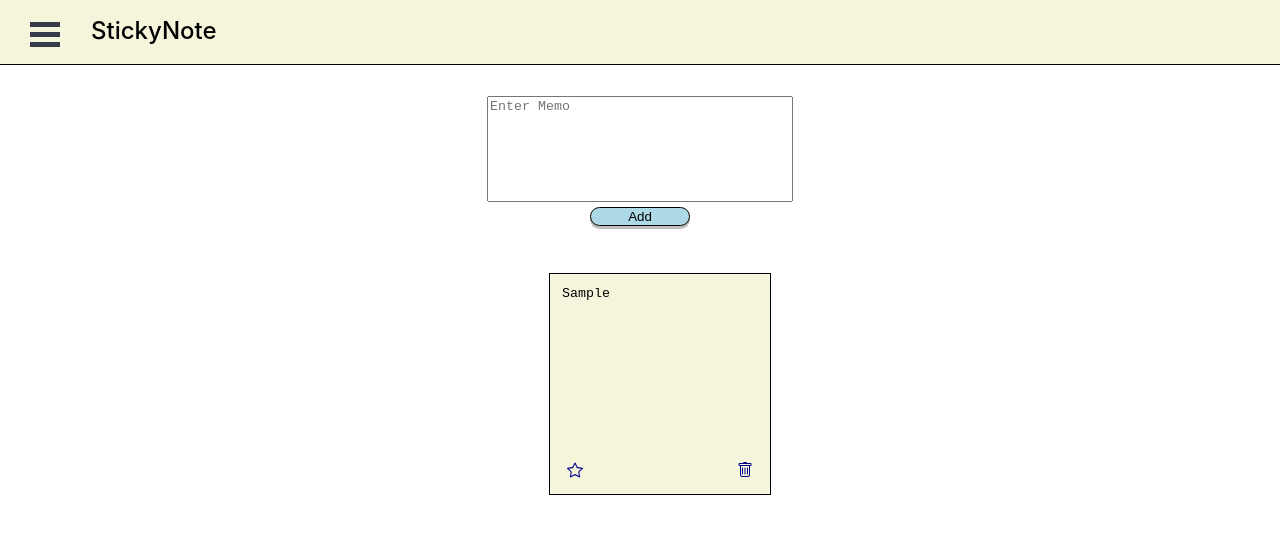
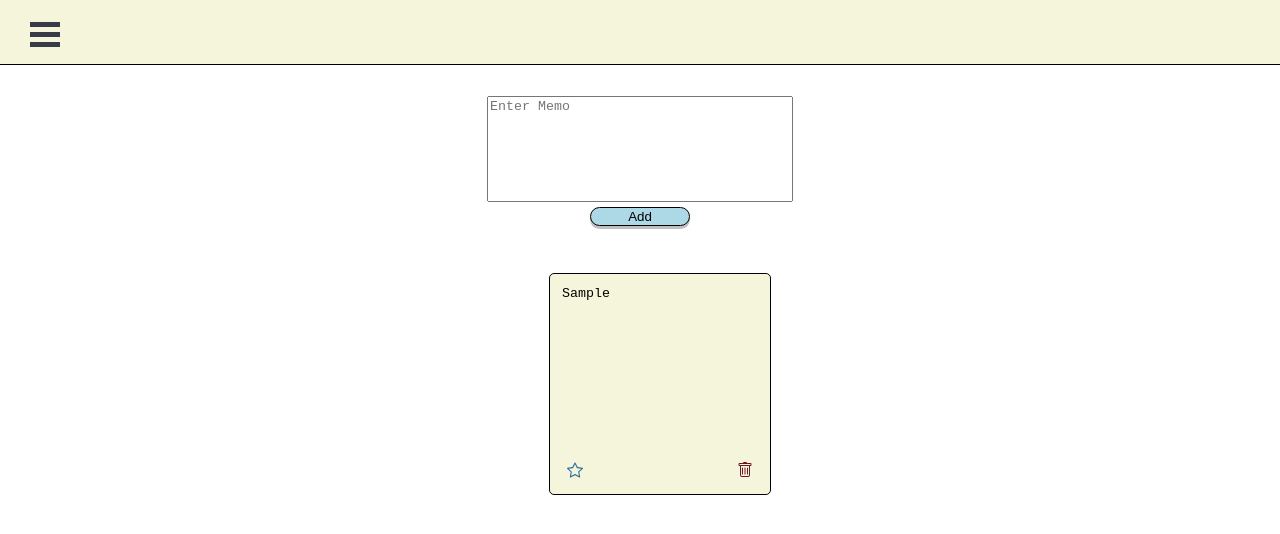
Before and after one commit to yterasaka/sticky-note, a React (Create React App) app: page / in a window 1280 px wide. Both pictures are taken after typing "Sample" into the empty fields and a click on the input "Add". Shown: the top 534 px of the page. Built offline with nearby package versions, Linux system fonts and the light colour scheme.

Commit message:
Add filter function

```diff
--- a/package.json
+++ b/package.json
@@ -10,6 +10,7 @@
     "react-burger-menu": "^3.0.8",
     "react-dom": "^18.2.0",
     "react-icons": "^4.7.1",
+    "react-router-dom": "^6.6.1",
     "react-scripts": "5.0.1",
     "styled-components": "^5.3.6",
     "web-vitals": "^2.1.4"
--- a/src/App.js
+++ b/src/App.js
@@ -1,13 +1,218 @@
+import { useEffect, useState } from "react";
+import styled from "styled-components";
+import {
+  BsTrash,
+  BsFillStarFill,
+  BsStar,
+  BsArrowCounterclockwise,
+} from "react-icons/bs";
+
 import { Header } from "./components/Header";
-import { Editor } from "./components/Editor";
+import SlideMenu from "./components/SlideMenu";
 
-function App() {
+const App = () => {
+  const [text, setText] = useState("");
+  const [memos, setMemos] = useState([]);
+  const [filter, setFilter] = useState("all");
+  const [filteredMemos, setFilteredMemos] = useState([]);
+
+  useEffect(() => {
+    localStorage.setItem("Memos", JSON.stringify(memos));
+  }, [memos]);
+
+  useEffect(() => {
+    const memos = JSON.parse(localStorage.getItem("Memos"));
+    if (memos) {
+      setMemos(memos);
+    }
+  }, []);
+
+  useEffect(() => {
+    const filteringMemos = () => {
+      switch (filter) {
+        case "trash":
+          setFilteredMemos(memos.filter((memo) => memo.removed === true));
+          break;
+        case "star":
+          setFilteredMemos(memos.filter((memo) => memo.checked === true));
+          break;
+        default:
+          setFilteredMemos(memos);
+      }
+    };
+    filteringMemos();
+  }, [filter, memos]);
+
+  const handleOnChange = (e) => {
+    setText(e.target.value);
+  };
+
+  const handleOnSubmit = () => {
+    if (!text) return;
+    const newMemo = {
+      value: text,
+      id: new Date().getTime(),
+      checked: false,
+      removed: false,
+    };
+
+    setMemos([newMemo, ...memos]);
+    setText("");
+  };
+
+  const handleOnMemo = (obj, key, value) => {
+    const deepCopy = memos.map((memo) => ({ ...memo }));
+    const newMemos = deepCopy.map((memo) => {
+      if (memo.id === obj.id) {
+        memo[key] = value;
+      }
+      return memo;
+    });
+    setMemos(newMemos);
+  };
+
   return (
-    <div>
+    <Container>
       <Header />
-      <Editor />
-    </div>
+      <SlideMenu setFilter={setFilter} />
+
+      <Form
+        onSubmit={(e) => {
+          e.preventDefault();
+          handleOnSubmit();
+        }}
+      >
+        <TextInput
+          type="text"
+          value={text}
+          placeholder="Enter Memo"
+          onChange={(e) => handleOnChange(e)}
+        />
+        <AddButton type="submit" value="Add" onSubmit={handleOnSubmit} />
+      </Form>
+
+      <MemoArea>
+        {filteredMemos.map((memo) => {
+          return (
+            <MemoItem key={memo.id}>
+              <MemoText
+                type="text"
+                disabled={memo.removed}
+                value={memo.value}
+                onChange={(e) => handleOnMemo(memo, "value", e.target.value)}
+              />
+              <MemoButton>
+                <MemoCheck
+                  onClick={() => handleOnMemo(memo, "checked", !memo.checked)}
+                >
+                  {memo.checked ? <BsFillStarFill /> : <BsStar />}
+                </MemoCheck>
+                <MemoTrash
+                  onClick={() => handleOnMemo(memo, "removed", !memo.removed)}
+                >
+                  {memo.removed ? <BsArrowCounterclockwise /> : <BsTrash />}
+                </MemoTrash>
+              </MemoButton>
+            </MemoItem>
+          );
+        })}
+      </MemoArea>
+    </Container>
   );
-}
+};
 
 export default App;
+
+// CSS
+const Form = styled.form`
+  margin: 1rem;
+  text-align: center;
+  height: rem;
+  display: flex;
+  flex-direction: column;
+`;
+
+const TextInput = styled.textarea`
+  height: 100px;
+  width: 300px;
+  outline: none;
+  margin-bottom: 5px;
+  resize: none;
+`;
+const AddButton = styled.input`
+  width: 100px;
+  margin: 0 auto;
+  background-color: lightblue;
+  border: 1px solid;
+  box-shadow: 0px 3px #bfbfbf;
+  border-radius: 50px;
+  &:active {
+    box-shadow: none;
+    position: relative;
+    top: 3px;
+  }
+`;
+
+const Container = styled.div`
+  display: flex;
+  flex-direction: column;
+  align-items: center;
+  padding-top: 5rem;
+`;
+
+const MemoArea = styled.ul`
+  display: flex;
+  flex-wrap: wrap;
+  justify-content: center;
+  width: 80%;
+`;
+
+const MemoItem = styled.li`
+  list-style: none;
+  border: 1px solid;
+  border-radius: 5px;
+  width: 200px;
+  height: 200px;
+  padding: 10px;
+  margin: 15px;
+  background-color: beige;
+  display: flex;
+  flex-direction: column;
+`;
+
+const MemoText = styled.textarea`
+  outline: none;
+  resize: none;
+  border: none;
+  background-color: beige;
+  height: 100%;
+`;
+
+const MemoButton = styled.div`
+  display: flex;
+  flex-direction: row;
+  justify-content: space-between;
+`;
+
+const MemoCheck = styled.button`
+  background-color: beige;
+  border: none;
+  border-radius: 3px;
+  color: #276d9b;
+  width: 30px;
+  padding: 2px;
+  font-size: 1rem;
+  &:checked {
+    color: red;
+  }
+`;
+
+const MemoTrash = styled.button`
+  background-color: beige;
+  border: none;
+  border-radius: 3px;
+  color: #711423;
+  width: 30px;
+  padding: 2px;
+  font-size: 1rem;
+`;
--- a/src/components/Editor.jsx
+++ /dev/null
@@ -1,143 +0,0 @@
-import styled from "styled-components";
-import useMemos from "../hooks/useMemos";
-import { BsTrash, BsFillStarFill, BsStar } from "react-icons/bs";
-
-const Form = styled.form`
-  margin: 1rem;
-  text-align: center;
-  height: rem;
-  display: flex;
-  flex-direction: column;
-`;
-
-const TextInput = styled.textarea`
-  height: 100px;
-  width: 300px;
-  outline: none;
-  margin-bottom: 5px;
-  resize: none;
-`;
-const AddButton = styled.input`
-  width: 100px;
-  margin: 0 auto;
-  background-color: lightblue;
-  border: 1px solid;
-  box-shadow: 0px 3px #bfbfbf;
-  border-radius: 50px;
-  &:active {
-    box-shadow: none;
-    position: relative;
-    top: 3px;
-  }
-`;
-
-const Container = styled.div`
-  display: flex;
-  flex-direction: column;
-  align-items: center;
-  padding-top: 5rem;
-`;
-
-const MemoArea = styled.ul`
-  display: flex;
-  flex-wrap: wrap;
-  justify-content: center;
-  width: 80%;
-`;
-
-const MemoItem = styled.li`
-  list-style: none;
-  border: 1px solid;
-  width: 200px;
-  height: 200px;
-  padding: 10px;
-  margin: 15px;
-  background-color: beige;
-  display: flex;
-  flex-direction: column;
-`;
-
-const MemoText = styled.textarea`
-  outline: none;
-  resize: none;
-  border: none;
-  background-color: beige;
-  height: 100%;
-`;
-
-const MemoButton = styled.div`
-  display: flex;
-  flex-direction: row;
-  justify-content: space-between;
-`;
-
-const MemoCheck = styled.button`
-  background-color: beige;
-  border: none;
-  border-radius: 3px;
-  color: darkblue;
-  width: 30px;
-  padding: 2px;
-  font-size: 1rem;
-`
-
-const MemoTrash = styled.button`
-  background-color: beige;
-  border: none;
-  border-radius: 3px;
-  color: darkblue;
-  width: 30px;
-  padding: 2px;
-  font-size: 1rem;
-`;
-
-export const Editor = () => {
-  const { text, memos, handleOnChange, handleOnSubmit, handleOnMemo } =
-    useMemos();
-
-  return (
-    <Container>
-      <Form
-        onSubmit={(e) => {
-          e.preventDefault();
-          handleOnSubmit();
-        }}
-      >
-        <TextInput
-          type="text"
-          value={text}
-          placeholder="Enter Memo"
-          onChange={(e) => handleOnChange(e)}
-        />
-        <AddButton type="submit" value="Add" onSubmit={handleOnSubmit} />
-      </Form>
-
-      <MemoArea>
-        {memos.map((memo) => {
-          return (
-            <MemoItem key={memo.id}>
-              <MemoText
-                type="text"
-                disabled={memo.checked || memo.removed}
-                value={memo.value}
-                onChange={(e) => handleOnMemo(memo, "value", e.target.value)}
-              />
-              <MemoButton>
-                <MemoCheck
-                  onClick={() => handleOnMemo(memo, "checked", !memo.checked)}
-                >
-                  {memo.checked ? <BsFillStarFill /> : <BsStar />}
-                </MemoCheck>
-                <MemoTrash
-                  onClick={() => handleOnMemo(memo, "removed", !memo.removed)}
-                >
-                  {memo.removed ? <BsFillStarFill /> : <BsTrash />}
-                </MemoTrash>
-              </MemoButton>
-            </MemoItem>
-          );
-        })}
-      </MemoArea>
-    </Container>
-  );
-};
--- a/src/components/Header.jsx
+++ b/src/components/Header.jsx
@@ -14,20 +14,14 @@ const HeaderWrapper = styled.header`
   background-color: beige;
   border-bottom: 1px solid;
   z-index: 100;
-`;
-
-const HeaderTitle = styled.div`
-  font-size: 1.5rem;
-  font-weight: 500;
-  margin-left: 75px;
-  padding-top: 7px;
+  top: 0;
 `;
 
 export const Header = () => {
+
   return (
-  <HeaderWrapper>
-    <SlideMenu />
-    <HeaderTitle>StickyNote</HeaderTitle>
-  </HeaderWrapper>
+    <HeaderWrapper>
+      <SlideMenu />
+    </HeaderWrapper>
   );
 };
--- a/src/components/SlideMenu.jsx
+++ b/src/components/SlideMenu.jsx
@@ -1,13 +1,22 @@
 import React from "react";
 import { slide as Menu } from "react-burger-menu";
+import { BsStickies, BsStar, BsTrash } from "react-icons/bs";
 import styled from "styled-components";
-import { BsStickies, BsStar, BsTrash } from "react-icons/bs";
 
-const Link = styled.a`
+const Title = styled.p`
+  color: gray;
+  padding: 0 0 1rem 0.5rem;
+`
+const Filter = styled.button`
   color: #373a47;
-  text-decoration: none;
+  border: none;
+  font-size: 1.1rem;
+  background-color: white;
   &:hover {
     opacity: 0.7;
+  }
+  &:active {
+    opacity: 1;
   }
 `;
 
@@ -49,29 +58,41 @@ const styles = {
   },
   bmItemList: {
     color: "#b8b7ad",
+    height: "95%"
   },
   bmItem: {
     marginBottom: "1rem",
-    marginLeft: "1rem"
+    marginLeft: "1rem",
   },
   bmOverlay: {
     top: "0",
-    background: "rgba(0, 0, 0, 0.3)",
+    background: "rgba(0, 0, 0, 0.0)",
   },
 };
 
-const SlideMenu = () => {
+export const SlideMenu = (props) => {
+  const all = () => {
+    props.setFilter("all");
+  };
+  const star = () => {
+    props.setFilter("star");
+  };
+  const trash = () => {
+    props.setFilter("trash");
+  };
+
   return (
     <Menu styles={styles}>
-      <Link id="all" href="/">
+      <Title>StickyNote</Title>
+      <Filter onClick={all}>
         <BsStickies /> All Notes
-      </Link>
-      <Link id="star" href="/">
+      </Filter>
+      <Filter onClick={star}>
         <BsStar /> Star
-      </Link>
-      <Link id="trash" href="/">
+      </Filter>
+      <Filter onClick={trash}>
         <BsTrash /> Trash
-      </Link>
+      </Filter>
     </Menu>
   );
 };
--- a/src/hooks/useMemos.js
+++ /dev/null
@@ -1,48 +0,0 @@
-import { useState } from "react";
-
-
-const useMemos = () => {
-  const [text, setText] = useState("");
-  const [memos, setMemos] = useState([]);
-
-  const handleOnChange = (e) => {
-    setText(e.target.value);
-  };
-
-  const handleOnSubmit = () => {
-    if (!text) return;
-    const newMemo = {
-      value: text,
-      id: new Date().getTime(),
-      checked: false,
-      removed: false,
-    };
-
-    setMemos([newMemo, ...memos]);
-    setText("");
-  };
-
-  //test
-  // console.log(memos);
-
-  const handleOnMemo = (obj, key, value) => {
-    const deepCopy = memos.map((memo) => ({ ...memo }));
-    const newMemos = deepCopy.map((memo) => {
-      if (memo.id === obj.id) {
-        memo[key] = value;
-      }
-      return memo;
-    });
-    setMemos(newMemos);
-  };
-
-  return {
-    text,
-    memos,
-    handleOnChange,
-    handleOnSubmit,
-    handleOnMemo,
-  };
-};
-
-export default useMemos;
```
Also changed, not shown: 1 other file (tests, documents, lock files or other folders).
